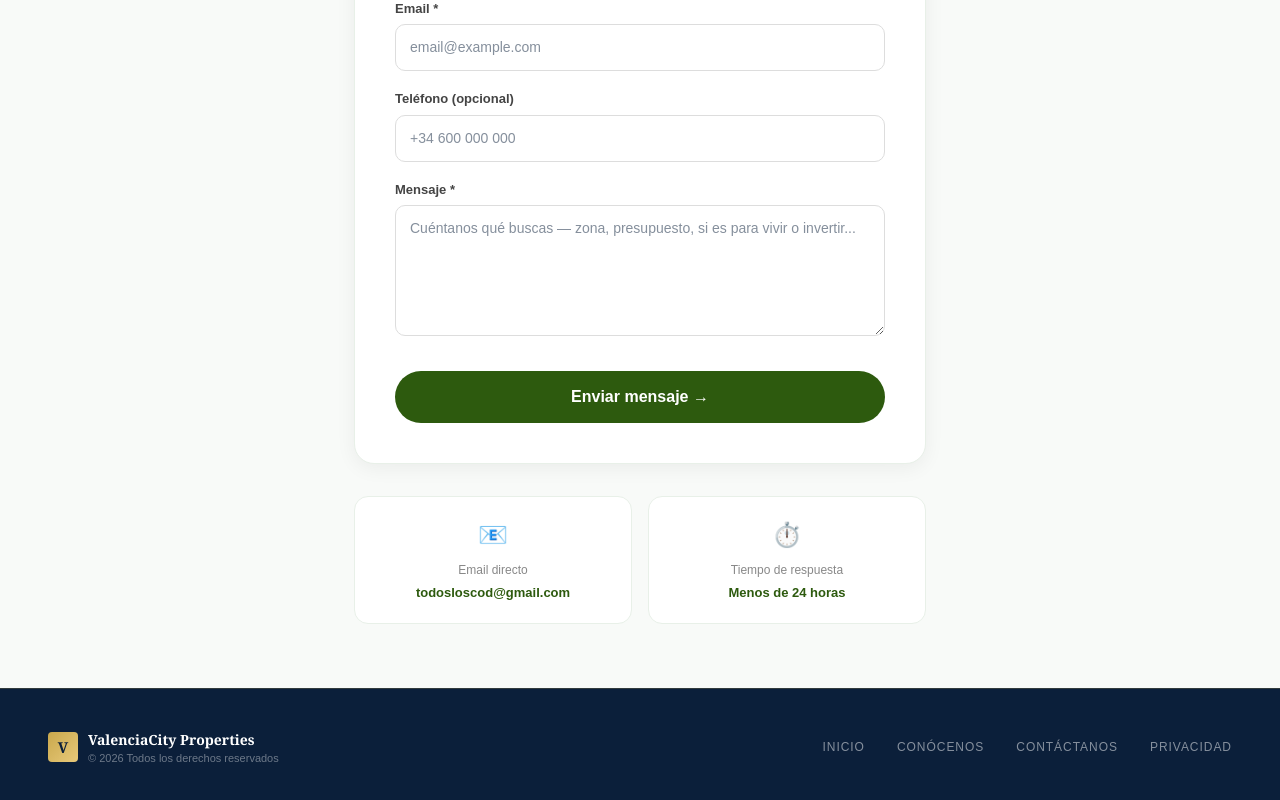
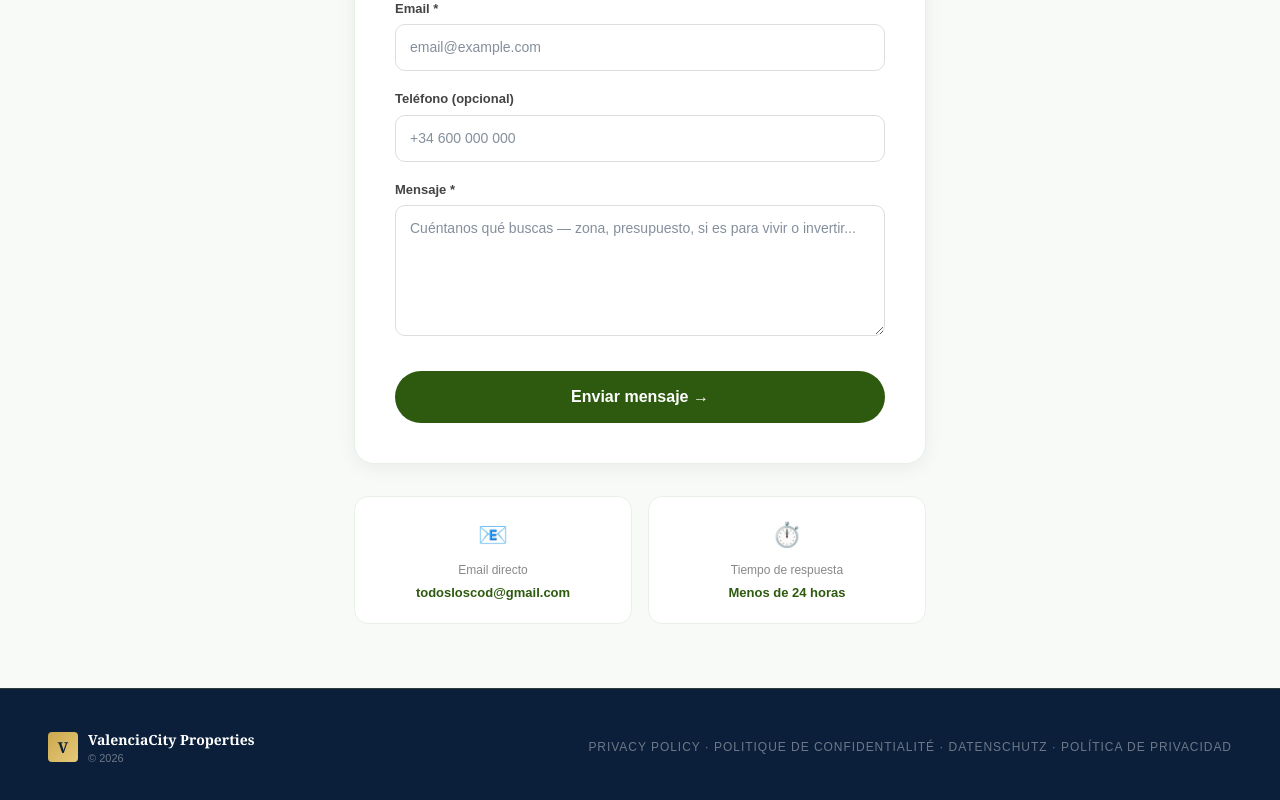
Before and after one commit to albega9/barriometro, a Next.js app: page /contactanos in a window 1280 px wide. Shown: the part 611-1411 px from the top of the page. Built offline with nearby package versions, Linux system fonts and the light colour scheme.

Commit message:
fix footer simplificado

```diff
--- a/app/layout.js
+++ b/app/layout.js
@@ -57,27 +57,17 @@ export default function RootLayout({ children }) {
       }}>V</div>
       <div>
         <div style={{ fontSize: '14px', fontWeight: '700', color: '#FFFFFF', fontFamily: 'Georgia, serif' }}>ValenciaCity Properties</div>
-        <div style={{ fontSize: '11px', color: 'rgba(255,255,255,0.4)', fontFamily: 'Arial, sans-serif' }}>© 2026 Todos los derechos reservados</div>
+        <div style={{ fontSize: '11px', color: 'rgba(255,255,255,0.4)', fontFamily: 'Arial, sans-serif' }}>© 2026</div>
       </div>
     </div>
-    <div style={{ display: 'flex', gap: '32px', flexWrap: 'wrap' }}>
-      {[
-        { href: '/', label: 'Inicio' },
-        { href: '/conocenos', label: 'Conócenos' },
-        { href: '/contactanos', label: 'Contáctanos' },
-        { href: 'https://www.valenciacity.properties/privacidad', label: 'Privacidad' },
-      ].map(item => (
-        <a key={item.href} href={item.href} style={{
-          color: 'rgba(255,255,255,0.5)',
+    <a href="https://www.valenciacity.properties/privacidad" style={{
+      color: 'rgba(255,255,255,0.4)',
       fontSize: '12px',
       textDecoration: 'none',
       letterSpacing: '0.08em',
       textTransform: 'uppercase',
       fontFamily: 'Arial, sans-serif',
-          transition: 'color 0.2s',
-        }}>{item.label}</a>
-      ))}
-    </div>
+    }}>Privacy Policy · Politique de confidentialité · Datenschutz · Política de Privacidad</a>
   </div>
 </footer>
     </html>
```
Lines whose indentation alone changed are shown as unchanged.
